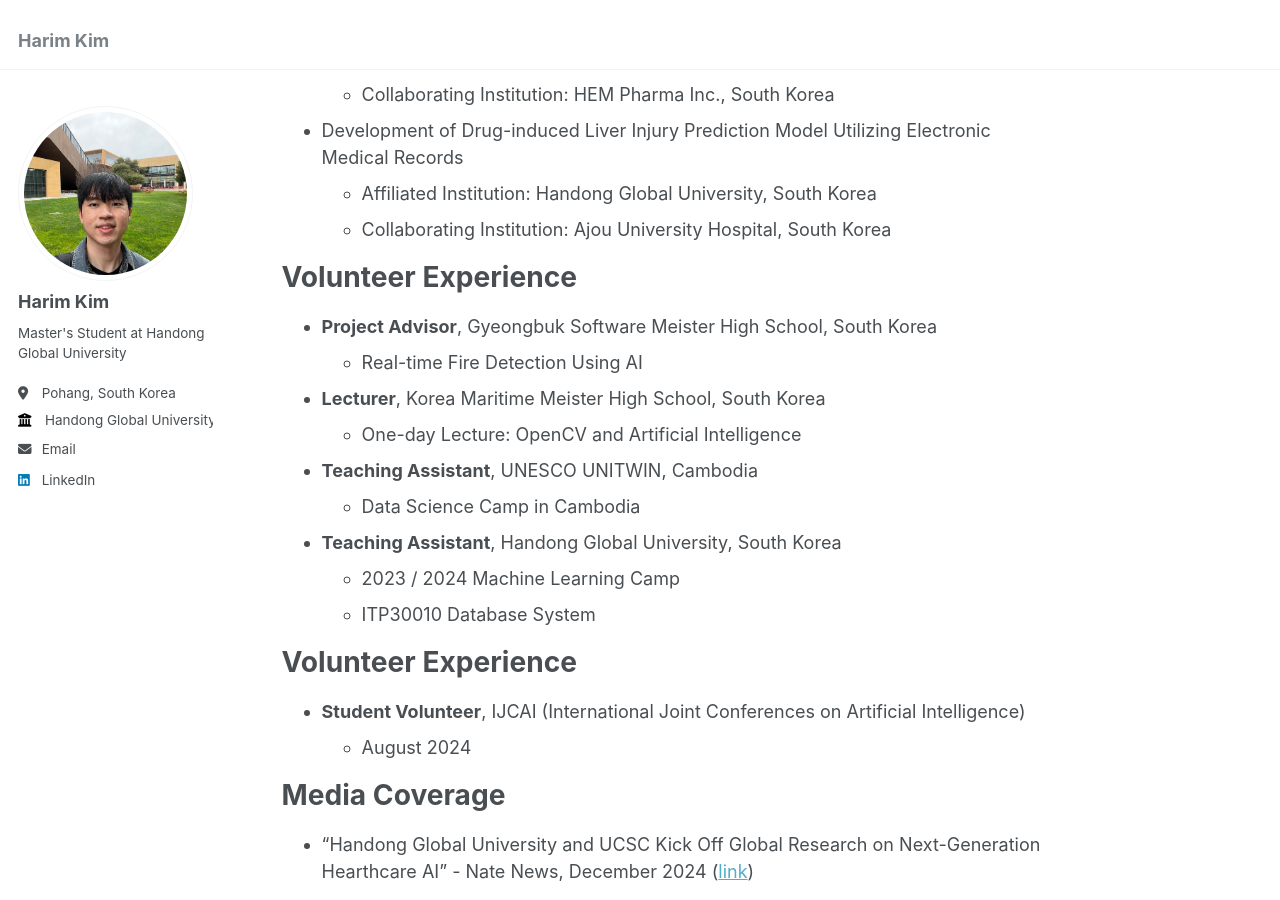
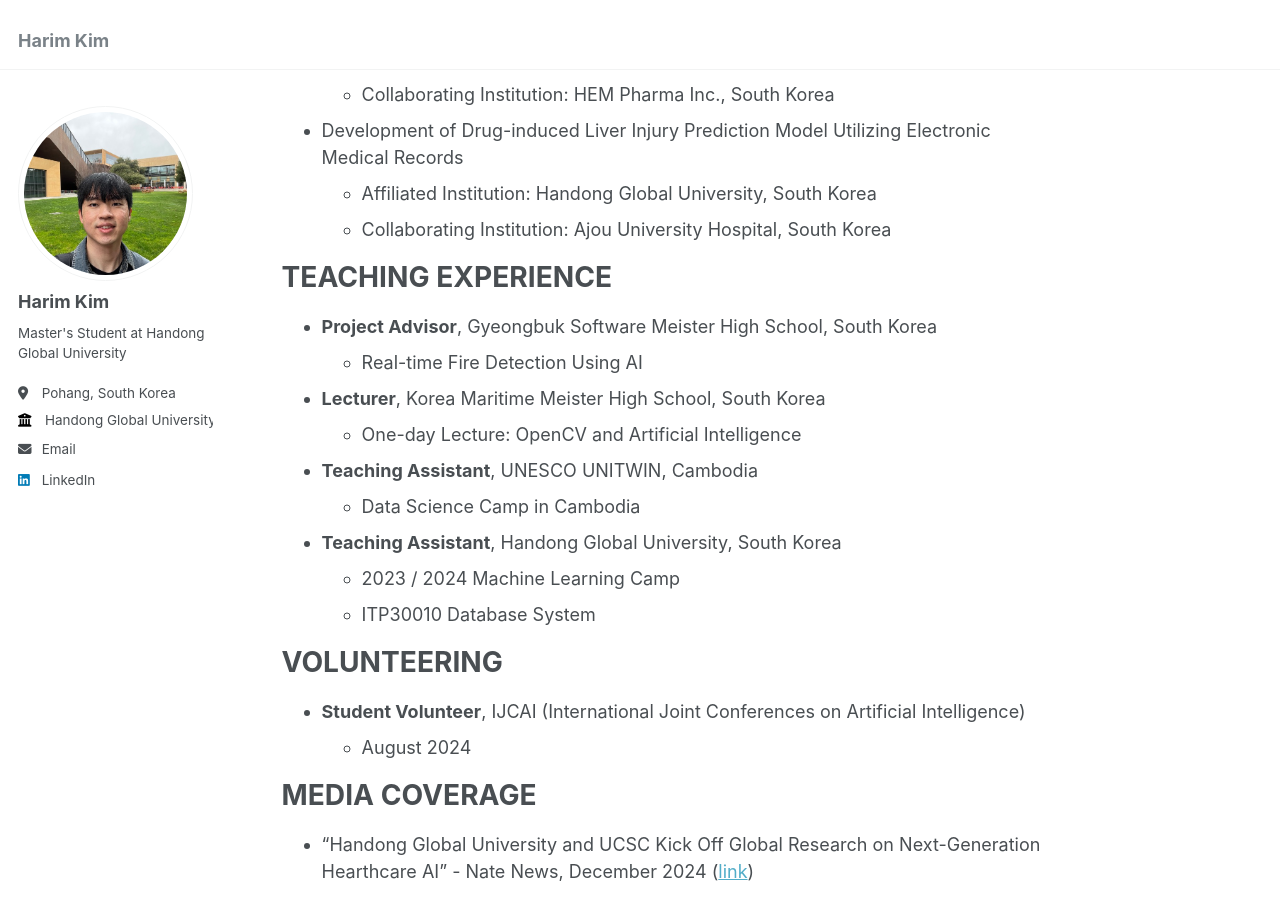
Before and after one commit to hrkim153/hrkim153.github.io, a Jekyll site: the page built from _pages/about.md, in a window 1280 px wide and 900 px high, scrolled down 3887 px. Built offline with Jekyll 4.4.1, drawn with Linux system fonts in a browser that asks for light colours.

Commit message:
Update about.md

```diff
--- a/_pages/about.md
+++ b/_pages/about.md
@@ -1,6 +1,6 @@
 ---
 permalink: /
-title: "About Me"
+title: "ABOUT ME"
 author_profile: true
 redirect_from:
   - /about/
@@ -94,7 +94,7 @@ Medical Records
   - Affiliated Institution: Handong Global University, South Korea
   - Collaborating Institution: Ajou University Hospital, South Korea
 
-Volunteer Experience
+TEACHING EXPERIENCE
 ======
 - **Project Advisor**, Gyeongbuk Software Meister High School, South Korea
   - Real-time Fire Detection Using AI
@@ -106,12 +106,12 @@ Volunteer Experience
   - 2023 / 2024 Machine Learning Camp
   - ITP30010 Database System
 
-Volunteer Experience
+VOLUNTEERING
 ======
 - **Student Volunteer**, IJCAI (International Joint Conferences on Artificial Intelligence)
   - August 2024
 
-Media Coverage
+MEDIA COVERAGE
 ======
 - "Handong Global University and UCSC Kick Off Global Research on Next-Generation Hearthcare AI" - Nate News, December 2024 ([link](https://m.news.nate.com/view/20241231n06219?mid=m03&list=recent&cpcd=))
 - "Handong Global University AI Research Team and AiCAR Win Best Paper Award at International Video Security Conference" - AI Times, August 2024 ([link](https://www.aitimes.kr/news/articleView.html?idxno=31894))
```
